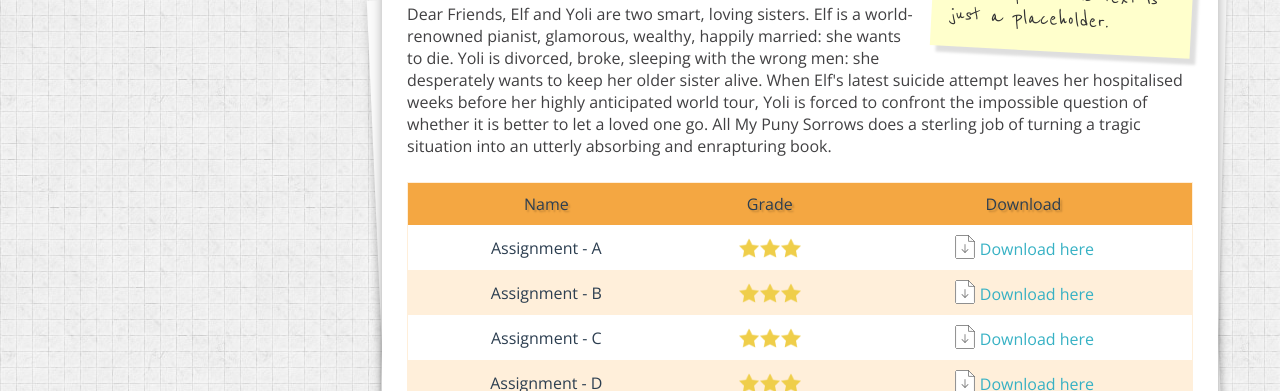
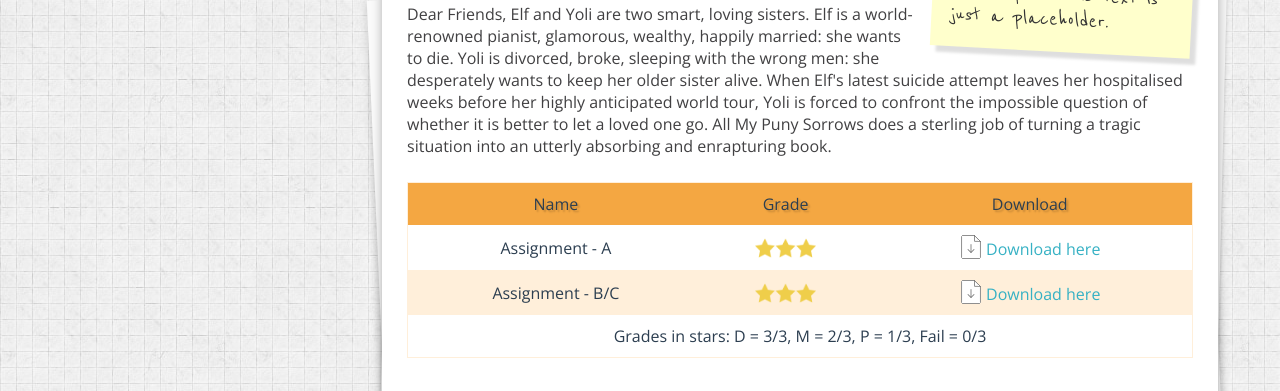
Before and after one commit to HiImDanix/Harlow-College_U3, a plain HTML site: page animations.html in a window 1280 px wide. Shown: the part 561-952 px from the top of the page. Drawn offline with nearby package versions, Linux system fonts and the light colour scheme.

Commit message:
download fix

```diff
--- a/animations.html
+++ b/animations.html
@@ -74,22 +74,12 @@
                         <tr>
                             <td>Assignment - A</td>
                             <td><img src="img/icons/star3.png" class="rating"/></td>
-                            <td><a href="#" class="blue"><div class="downloadIco"></div>Download here</a></td>
+                            <td><a href="content/4-A.zip" download="Unit 4 A - Daniels Kanepe.zip" class="blue"><div class="downloadIco"></div>Download here</a></td>
                         </tr>
                         <tr>
-                            <td>Assignment - B</td>
+                            <td>Assignment - B/C</td>
                             <td><img src="img/icons/star3.png" class="rating"/></td>
-                            <td><a href="#" class="blue"><div class="downloadIco"></div>Download here</a></td>
-                        </tr>
-                        <tr>
-                            <td>Assignment - C</td>
-                            <td><img src="img/icons/star3.png" class="rating"/></td>
-                            <td><a href="#" class="blue"><div class="downloadIco"></div>Download here</a></td>
-                        </tr>
-                        <tr>
-                            <td>Assignment - D</td>
-                            <td><img src="img/icons/star3.png" class="rating"/></td>
-                            <td><a href="#" class="blue"><div class="downloadIco"></div>Download here</a></td>
+                            <td><a href="content/4-B-C.zip" download="Unit 4 B-C - Daniels Kanepe.zip" class="blue"><div class="downloadIco"></div>Download here</a></td>
                         </tr>
                         <tr>
                             <td colspan="3">Grades in stars: D = 3/3, M = 2/3, P = 1/3, Fail = 0/3</td>
```
